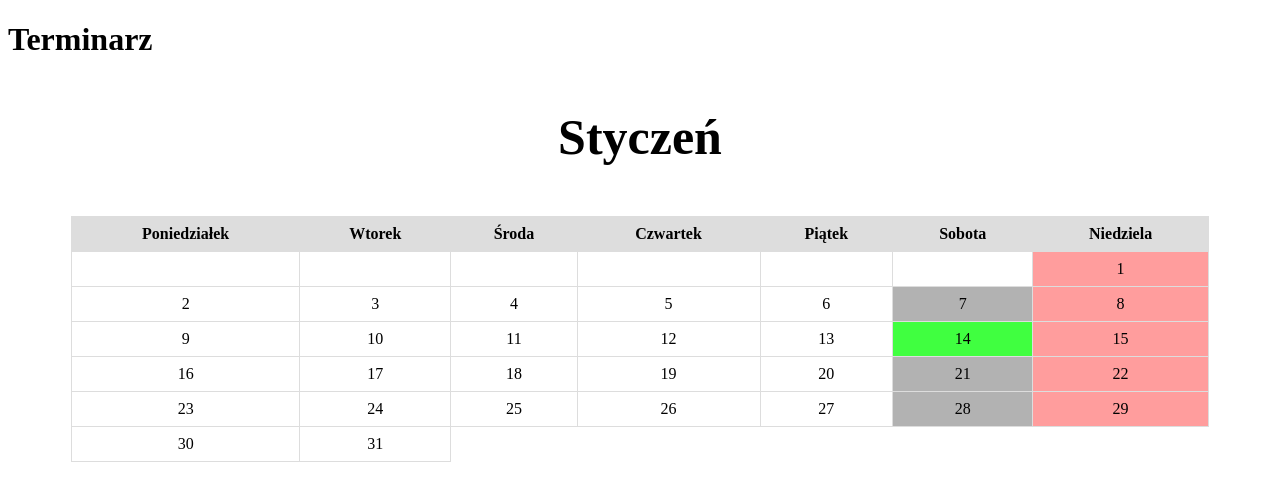
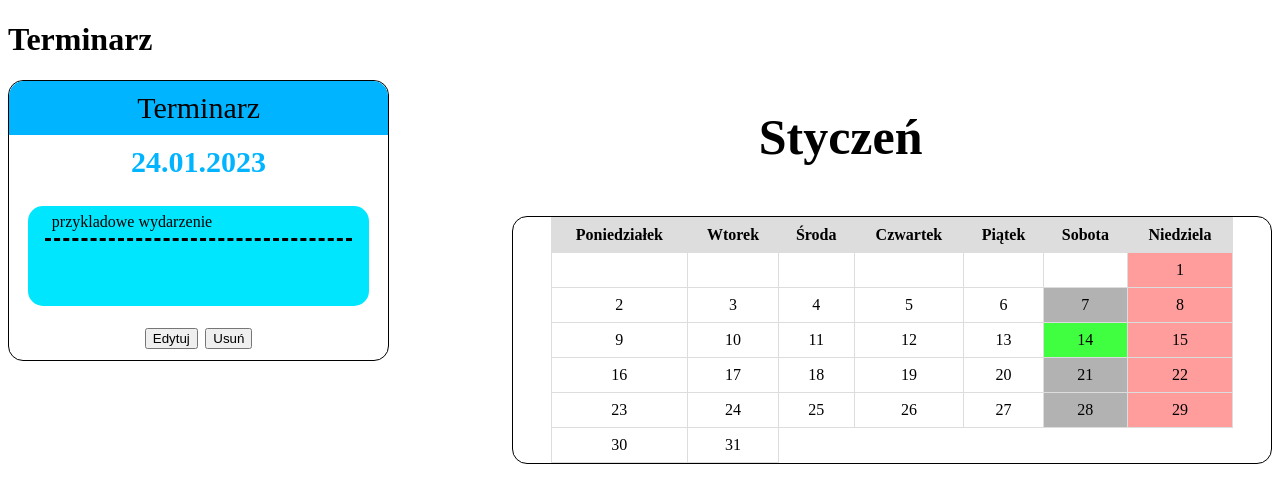
Before and after one commit to jakubpolczynski/Gabinet-Profilaktyki-Medycznej, a PHP site: page /pages/calendar.html in a window 1280 px wide. Shown: the top 503 px of the page. Run offline with PHP 8.4, Linux system fonts and the light colour scheme.

Commit message:
dodano okno terminarza obok kalendarza

```diff
--- a/Gabinet Profilaktyki Medycznej/pages/calendar.html
+++ b/Gabinet Profilaktyki Medycznej/pages/calendar.html
@@ -9,7 +9,18 @@
     <link rel="shortcut icon" href="logo.svg">
 </head>
 <body>
-    <h1>Terminarz</h1>
+  <h1>Terminarz</h1>
+  <div id="timetable-container">
+    <div id="timetable-head">Terminarz</div>
+    <div id="timetable-day">24.01.2023</div>
+    <div id="timetable-content-container">
+      <div id="timetable-content">przykladowe wydarzenie</div>
+    </div>
+    <div id="timetable-bottom">
+      <button id="btn-edit">Edytuj</button>
+      <button id="btn-delete">Usuń</button>
+    </div>
+  </div>
   <!-- tabela z kalendarzem -->
   <p id="months"></p>
   <div id="calendar-container"></div>
--- a/Gabinet Profilaktyki Medycznej/scripts/calendar_events.js
+++ b/Gabinet Profilaktyki Medycznej/scripts/calendar_events.js
@@ -7,18 +7,17 @@ function createEvents()
     const modal = document.getElementById("event-modal");
     // pobierz przycisk zamykania okna modalnego
     const closeButton = document.querySelector(".close");
-
+    const btn = document.getElementById("btn-edit");
     // dodaj obsługę kliknięcia na komórki kalendarza
-    cells.forEach(function(cell)
-    {
-        cell.addEventListener("click", function()
+    btn.addEventListener("click", function()
     {
         // ustaw wartość pola formularza "event-date" na wybrany dzień
         document.getElementById("event-date").value = this.textContent;
+        document.getElementById("timetable-day").value = this.textContent;
         // pokaż okno modalne
         modal.style.display = "block";
     });
-    });
+
 
     // dodaj obsługę kliknięcia na przycisk zamykania okna modalnego
     closeButton.addEventListener("click", function()
--- a/Gabinet Profilaktyki Medycznej/styles/calendar.css
+++ b/Gabinet Profilaktyki Medycznej/styles/calendar.css
@@ -64,3 +64,68 @@ table {
     font-size: 50px;
     font-weight: bold;;
   }
+
+  #calendar-container {
+    display: inline-block;
+    float: right;
+    width: 60%;
+    border: 1px solid #000;
+    border-radius: 15px;
+  }
+
+  #timetable-container {
+    display: inline-block;
+    float: left;
+    width: 30%;
+    border: 1px solid #000;
+    border-radius: 15px;
+    margin-right: 20px;
+  }
+
+  #timetable-head {
+    width: 100%;
+    padding-top: 10px;
+    padding-bottom: 10px;
+    background-color: rgb(0, 180, 255);
+    text-align: center;
+    font-size: 30px;
+    border-top-left-radius: 15px;
+    border-top-right-radius: 15px;
+  }
+
+  #timetable-day {
+    width: 100%;
+    padding-top: 10px;
+    padding-bottom: 10px;
+    background-color: rgb(255, 255, 255);
+    text-align: center;
+    font-size: 30px;
+    font-weight: bold;
+    color: rgb(0, 180, 255);
+    border-top-left-radius: 15px;
+    border-top-right-radius: 15px;
+  }
+
+  #timetable-bottom {
+    width: 100%;
+    padding-top: 10px;
+    padding-bottom: 10px;
+    text-align: center;
+    font-size: 30px;
+    border-bottom-left-radius: 15px;
+    border-bottom-right-radius: 15px;
+  }
+
+  #timetable-content-container {
+    min-height: 100px;
+    background-color: rgb(0, 230, 255);
+    margin-left: 5%;
+    margin-right: 5%;
+    border-radius: 15px;
+  }
+
+  #timetable-content {
+    margin: 5%;
+    padding: 2%;
+    border-bottom: 3px dashed black;
+  }
```
Lines whose indentation alone changed are shown as unchanged.
